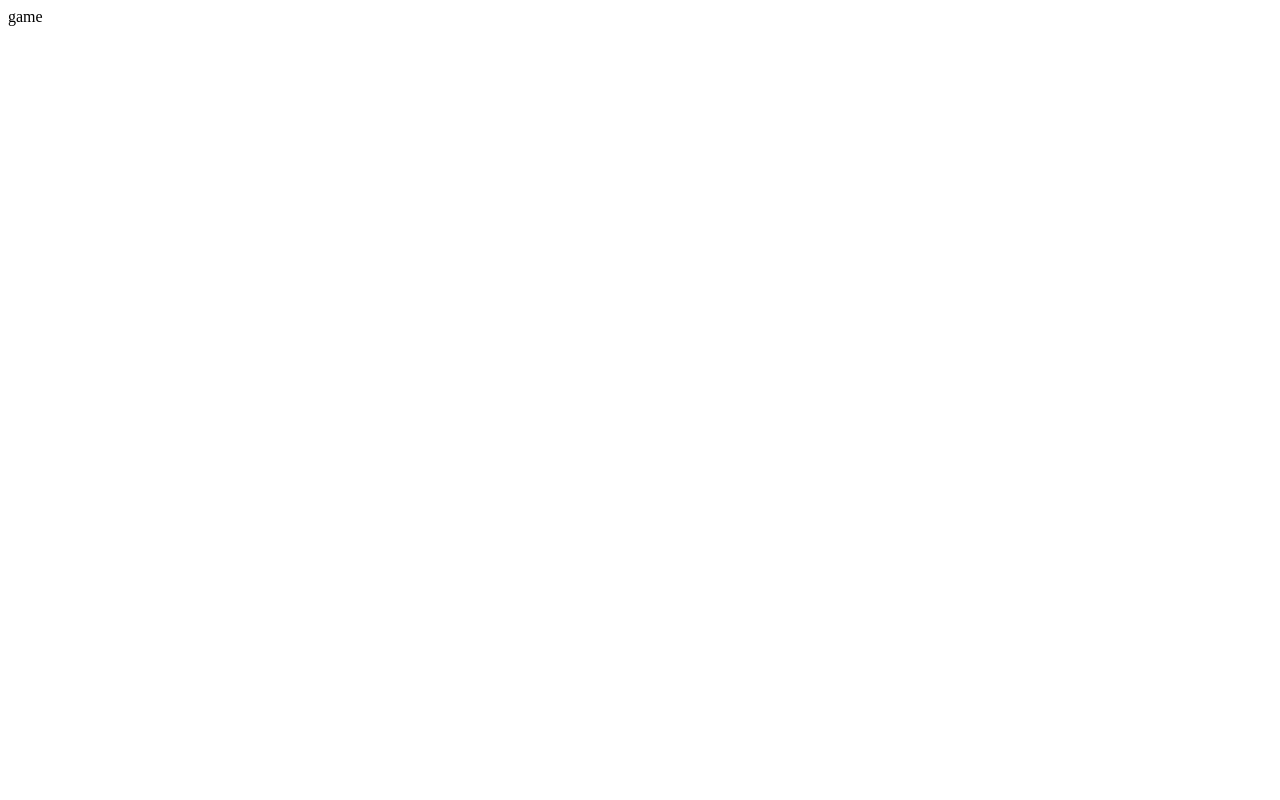
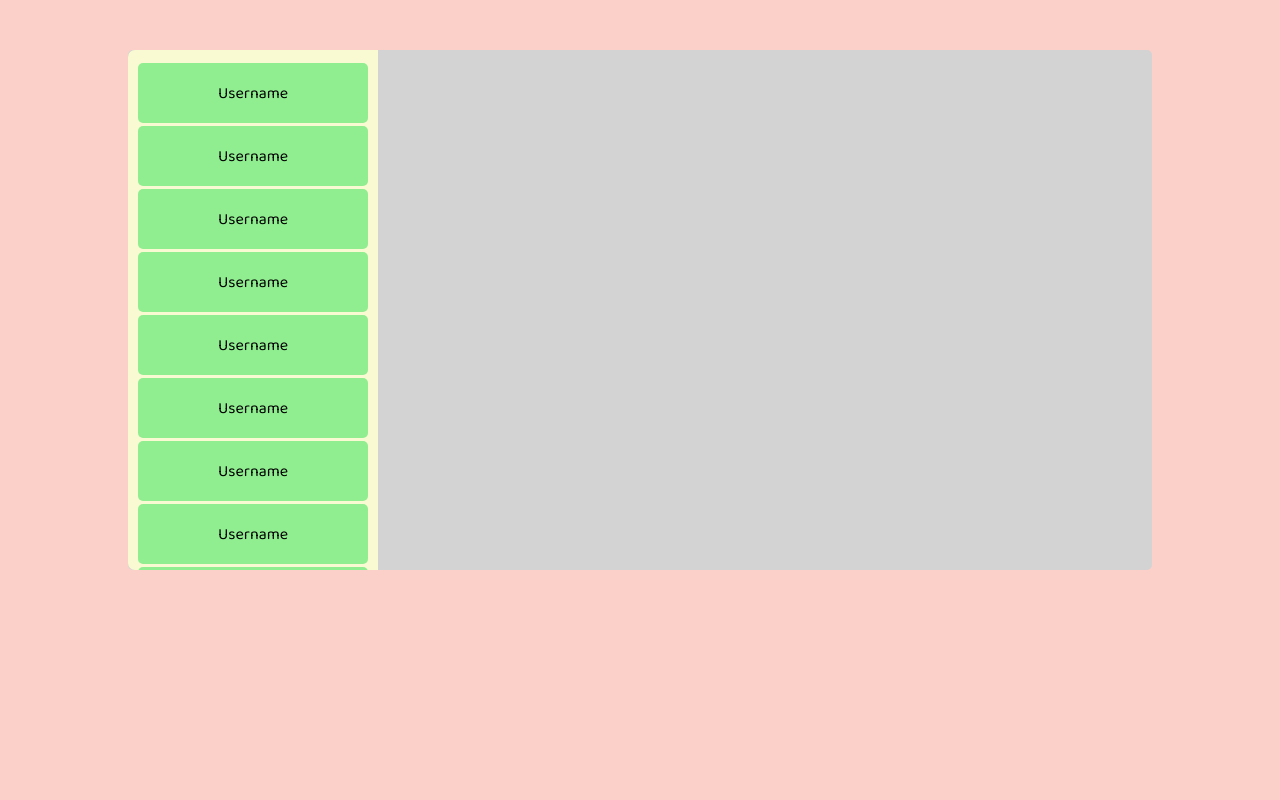
Before and after one commit to ks602/Draw-n-Guess, a website: page client/game.html in a window 1280 px wide. Drawn offline with Linux system fonts and the light colour scheme.

Commit message:
ui implementation

```diff
--- /dev/null
+++ b/client/css/style.css
@@ -0,0 +1,110 @@
+* {
+  margin: 0px;
+  padding: 0px;
+  font-family: 'Baloo 2', cursive;
+}
+
+body {
+  background: #FAD0C9FF;
+}
+
+.card {
+  width: 30vw;
+  height: 26vh;
+  border: 1px solid grey;
+  border-radius: 10px;
+  padding: 5px;
+  align-items: center;
+  text-align: center;
+  margin: auto;
+  padding: 20px;
+  position: relative;
+  top: 150px;
+  background-color: #B1624EFF;
+}
+
+form {
+  margin: 15px 10px;
+}
+
+.btn {
+  font-size: 15px;
+  display: block;
+  width: 200px;
+  margin: 25px auto;
+  padding: 5px;
+  border: 1px #FC766AFF;
+  border-radius: 5px;
+  background-color: #D4B996FF;
+  outline: none;
+  cursor: pointer;
+}
+
+.login {
+  margin: 10px;
+  font-size: 35px;
+}
+
+input[type="text"] {
+  padding: 3px;
+  margin-left: 3px;
+  border-radius: 3px;
+  border: 1px #D4B996FF solid;
+  outline: none;
+}
+
+.container {
+  position: relative;
+  width: 80%;
+  margin: auto;
+  top: 50px;
+  border: 0px;
+  border-radius: 5px;
+  background-color: lightgray;
+}
+
+#member {
+  width: 230px;
+  height: 500px;
+  background-color: lightgoldenrodyellow;
+  position: relative;
+  border: 0px;
+  border-radius: 7px 0px 0px 7px;
+  padding: 10px;
+  overflow-y: scroll;
+  overflow-x: hidden;
+}
+
+li {
+  list-style-type: none;
+}
+
+.partiCard {
+  height: 50px;
+  margin: 3px auto;
+  background-color: lightgreen;
+  border: 0px;
+  border-radius: 5px;
+  padding: 5px;
+  display: flex;
+  justify-content: center;
+  align-items: center;
+}
+
+/* width */
+::-webkit-scrollbar {
+  width: 8px;
+  padding: 5px;
+  margin: 5px;
+}
+
+/* Track */
+::-webkit-scrollbar-track {
+  background: none;
+}
+
+/* Handle */
+::-webkit-scrollbar-thumb {
+  background: rgba(147, 156, 10, 0.61);
+  border-radius: 5px;
+}
--- a/client/game.html
+++ b/client/game.html
@@ -1 +1,59 @@
-game
+<!DOCTYPE html>
+<html lang="en">
+
+<head>
+  <meta charset="UTF-8">
+  <meta name="viewport" content="width=device-width, initial-scale=1.0">
+  <title>Document</title>
+  <link href="https://fonts.googleapis.com/css2?family=Baloo+2:wght@400;500&display=swap" rel="stylesheet">
+  <link rel="stylesheet" href="css/style.css">
+</head>
+
+<body>
+  <div class="container">
+    <div id="member">
+      <ul>
+        <li class="partiCard">
+          <div>Username</div>
+        </li>
+        <li class="partiCard">
+          <div>Username</div>
+        </li>
+        <li class="partiCard">
+          <div>Username</div>
+        </li>
+        <li class="partiCard">
+          <div>Username</div>
+        </li>
+        <li class="partiCard">
+          <div>Username</div>
+        </li>
+        <li class="partiCard">
+          <div>Username</div>
+        </li>
+        <li class="partiCard">
+          <div>Username</div>
+        </li>
+        <li class="partiCard">
+          <div>Username</div>
+        </li>
+        <li class="partiCard">
+          <div>Username</div>
+        </li>
+        <li class="partiCard">
+          <div>Username</div>
+        </li>
+        <li class="partiCard">
+          <div>Username</div>
+        </li>
+        <li class="partiCard">
+          <div>Username</div>
+        </li>
+      </ul>
+    </div>
+    <div id="canvas"></div>
+    <div id="chat"></div>
+  </div>
+</body>
+
+</html>
```
Also changed, not shown: client/index.html (+10 -1 lines).
